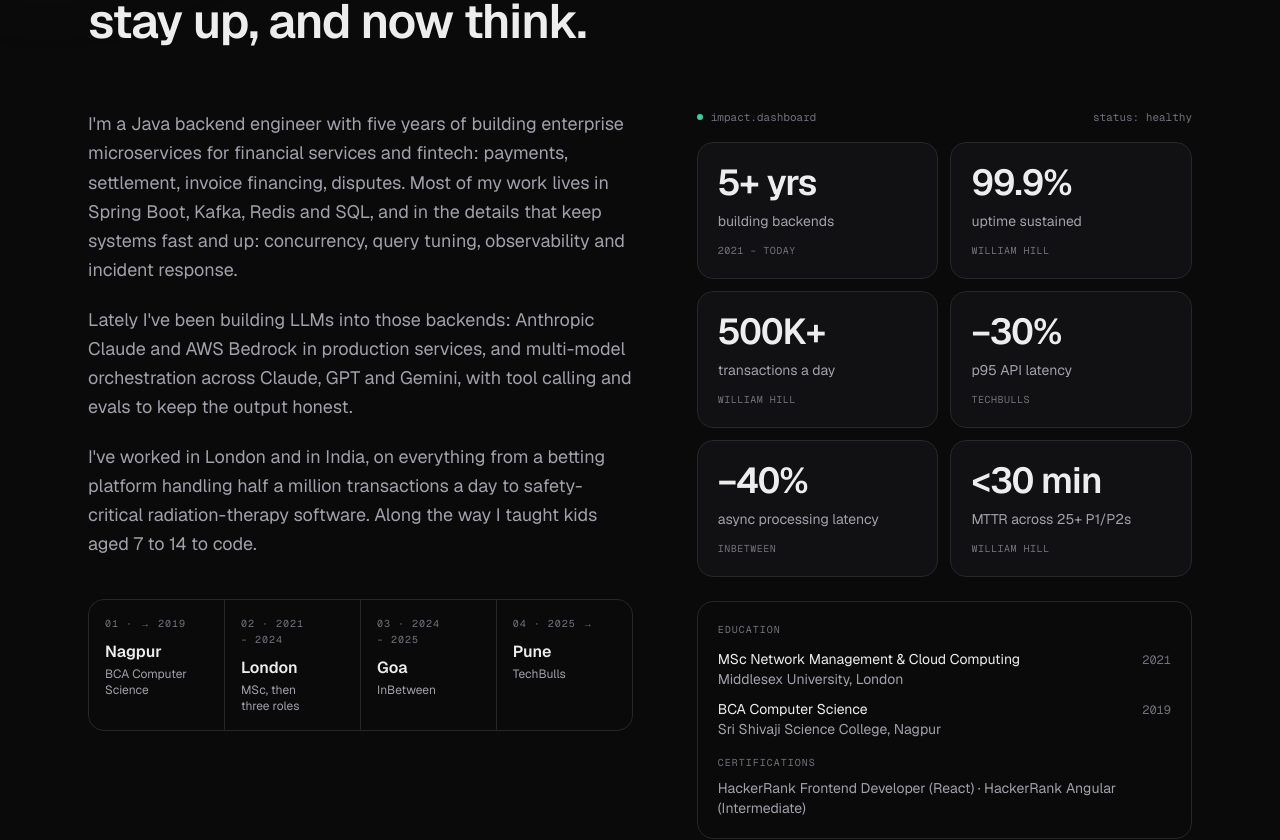
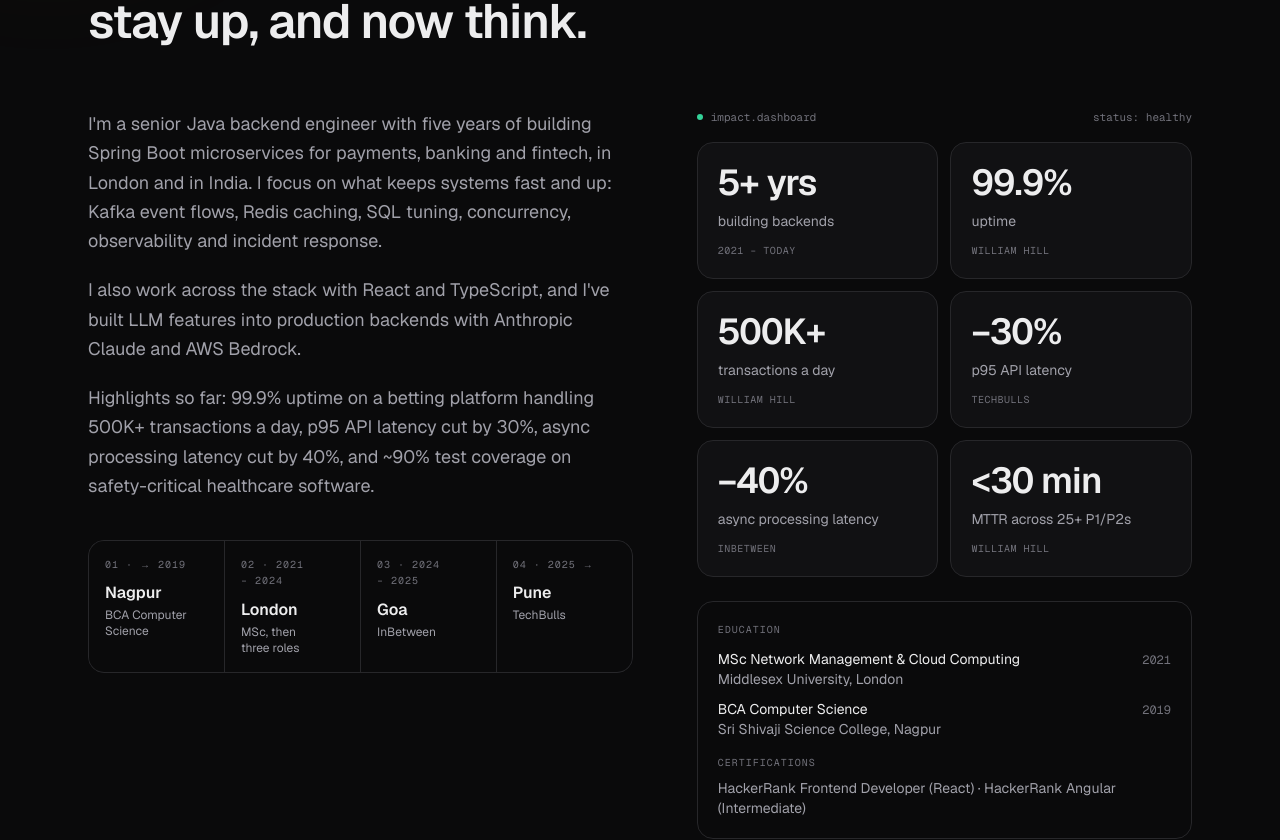
Before and after one commit to siddhantdalal/myPortfolio, a Next.js app: page / in a window 1280 px wide. Shown: the part 1011-1851 px from the top of the page. Built offline with nearby package versions, Linux system fonts and the light colour scheme.

Commit message:
Position the profile for recruiters: title, availability, LinkedIn and recruiter-ready messages

```diff
--- a/src/content/profile.ts
+++ b/src/content/profile.ts
@@ -2,32 +2,44 @@ import type { Metric } from "./types";
 
 export const profile = {
   name: "Siddhant Dalal",
-  role: "Java Backend Engineer",
+  role: "Senior Java Backend Engineer",
   location: "Nagpur, India",
   url: "https://siddhantdalal.github.io/myPortfolio",
   description:
-    "Java backend engineer with 5 years of building scalable Spring Boot microservices for financial services and fintech, now integrating LLMs (Anthropic Claude, AWS Bedrock) into production backends.",
-  /** Rotating phrases in the hero: "I build …". */
+    "Senior Java Backend Engineer with 5 years of building Spring Boot microservices for payments, banking and fintech (Kafka, AWS, React, LLM integration). Immediate joiner, open to remote or Mumbai roles.",
+  /** Rotating phrases in the hero: "5 years building …". */
   focus: [
     "Spring Boot microservices",
     "event-driven systems on Kafka",
+    "full-stack apps with React",
     "LLM features with Claude",
-    "APIs that hold up under load",
   ],
+  /** What recruiters screen for first: shown in the hero, the At-a-glance card and Connect. */
+  openTo: {
+    roles: ["Java / Spring Boot backend", "Full-stack (Java + React)"],
+    workModes: ["Remote", "Hybrid or on-site in Mumbai"],
+    availability: "Immediate joiner",
+  },
+  /** Search keywords recruiters match on, shown as chips in the hero. */
+  keyStack: ["Java", "Spring Boot", "Kafka", "Microservices", "AWS", "React"],
+  domains: ["Payments", "Banking & fintech", "Publishing", "Healthcare"],
   about: [
-    "I'm a Java backend engineer with five years of building enterprise microservices for financial services and fintech: payments, settlement, invoice financing, disputes. Most of my work lives in Spring Boot, Kafka, Redis and SQL, and in the details that keep systems fast and up: concurrency, query tuning, observability and incident response.",
-    "Lately I've been building LLMs into those backends: Anthropic Claude and AWS Bedrock in production services, and multi-model orchestration across Claude, GPT and Gemini, with tool calling and evals to keep the output honest.",
-    "I've worked in London and in India, on everything from a betting platform handling half a million transactions a day to safety-critical radiation-therapy software. Along the way I taught kids aged 7 to 14 to code.",
+    "I'm a senior Java backend engineer with five years of building Spring Boot microservices for payments, banking and fintech, in London and in India. I focus on what keeps systems fast and up: Kafka event flows, Redis caching, SQL tuning, concurrency, observability and incident response.",
+    "I also work across the stack with React and TypeScript, and I've built LLM features into production backends with Anthropic Claude and AWS Bedrock.",
+    "Highlights so far: 99.9% uptime on a betting platform handling 500K+ transactions a day, p95 API latency cut by 30%, async processing latency cut by 40%, and ~90% test coverage on safety-critical healthcare software.",
   ],
-  /** Headline numbers for the About dashboard, each tied to where it was achieved. */
+  /**
+   * Headline numbers for the About dashboard, each tied to where it was achieved.
+   * `hero` marks the three strongest, repeated above the fold.
+   */
   metrics: [
     { value: 5, suffix: "+ yrs", label: "building backends", source: "2021 – today" },
-    { value: 99.9, decimals: 1, suffix: "%", label: "uptime sustained", source: "William Hill" },
-    { value: 500, suffix: "K+", label: "transactions a day", source: "William Hill" },
-    { value: 30, prefix: "−", suffix: "%", label: "p95 API latency", source: "TechBulls" },
+    { value: 99.9, decimals: 1, suffix: "%", label: "uptime", source: "William Hill", hero: true },
+    { value: 500, suffix: "K+", label: "transactions a day", source: "William Hill", hero: true },
+    { value: 30, prefix: "−", suffix: "%", label: "p95 API latency", source: "TechBulls", hero: true },
     { value: 40, prefix: "−", suffix: "%", label: "async processing latency", source: "InBetween" },
     { value: 30, prefix: "<", suffix: " min", label: "MTTR across 25+ P1/P2s", source: "William Hill" },
-  ] satisfies readonly (Metric & { source: string })[],
+  ] satisfies readonly (Metric & { source: string; hero?: boolean })[],
   education: [
     {
       degree: "MSc Network Management & Cloud Computing",
@@ -40,8 +52,8 @@ export const profile = {
   resume: "/Siddhant_Dalal_Resume.pdf",
   links: {
     github: "https://github.com/siddhantdalal",
-    /** Not shown until a URL is filled in. */
-    linkedin: null as string | null,
+    /** Optional: the LinkedIn button is only shown while this is set. */
+    linkedin: "https://www.linkedin.com/in/siddhantdalal" as string | null,
   },
   contact: {
     email: "siddhantsdalal@gmail.com",
@@ -50,7 +62,20 @@ export const profile = {
      * which is what scrapers pattern-match on. It is assembled only when someone clicks.
      */
     phoneParts: ["+91", "73874", "53882"],
-    whatsappGreeting: "Hi Siddhant, I came across your portfolio and would like to connect.",
-    emailSubject: "Hello from your portfolio",
+    whatsappGreeting:
+      "Hi Siddhant, I'm a recruiter and found your portfolio. I have a role that may suit you.",
+    emailSubject: "Job opportunity for Siddhant Dalal",
+    /** Pre-filled so recruiters send the details needed to reply quickly. */
+    emailBody: [
+      "Hi Siddhant,",
+      "",
+      "I'm hiring for a role that may suit you.",
+      "",
+      "Role:",
+      "Company:",
+      "Location / work mode:",
+      "",
+      "Thanks,",
+    ].join("\n"),
   },
 } as const;
--- a/src/content/skills.ts
+++ b/src/content/skills.ts
@@ -1,9 +1,10 @@
+// Languages first: Java and React are what recruiters look for before anything else.
 export const skillGroups = [
+  { id: "languages", label: "Languages & frameworks" },
   { id: "backend", label: "Core backend" },
   { id: "data", label: "Messaging & data" },
+  { id: "cloud", label: "Cloud & DevOps" },
   { id: "ai", label: "AI & agentic development" },
-  { id: "cloud", label: "Cloud & DevOps" },
-  { id: "languages", label: "Languages & frameworks" },
 ] as const;
 
 export type SkillGroupId = (typeof skillGroups)[number]["id"];
--- a/src/lib/contact.ts
+++ b/src/lib/contact.ts
@@ -2,7 +2,7 @@ import { profile } from "@/content/profile";
 
 export type Channel = "email" | "call" | "whatsapp";
 
-const { email, phoneParts, whatsappGreeting, emailSubject } = profile.contact;
+const { email, phoneParts, whatsappGreeting, emailSubject, emailBody } = profile.contact;
 
 /** Assembled on demand so the full number is never written into the page. */
 export function phoneNumber(): string {
@@ -15,7 +15,7 @@ export function displayPhone(): string {
 }
 
 export function mailtoUrl(): string {
-  return `mailto:${email}?subject=${encodeURIComponent(emailSubject)}`;
+  return `mailto:${email}?subject=${encodeURIComponent(emailSubject)}&body=${encodeURIComponent(emailBody)}`;
 }
 
 export function telUrl(): string {
```
Also changed, not shown: 1 other file (tests, documents, lock files or other folders).
